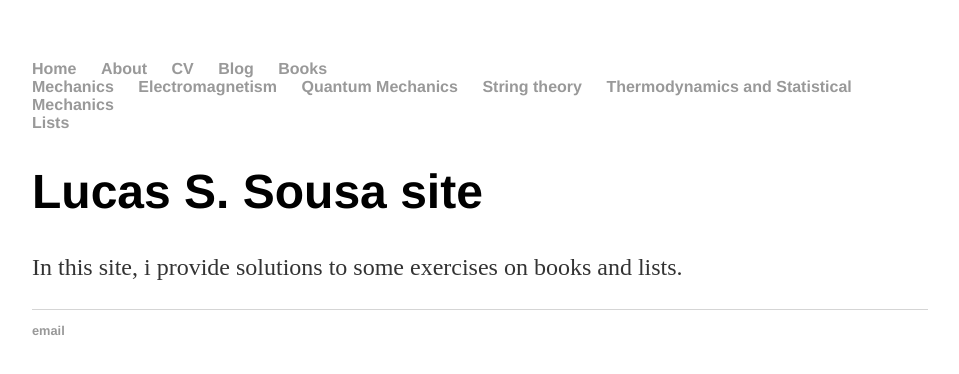
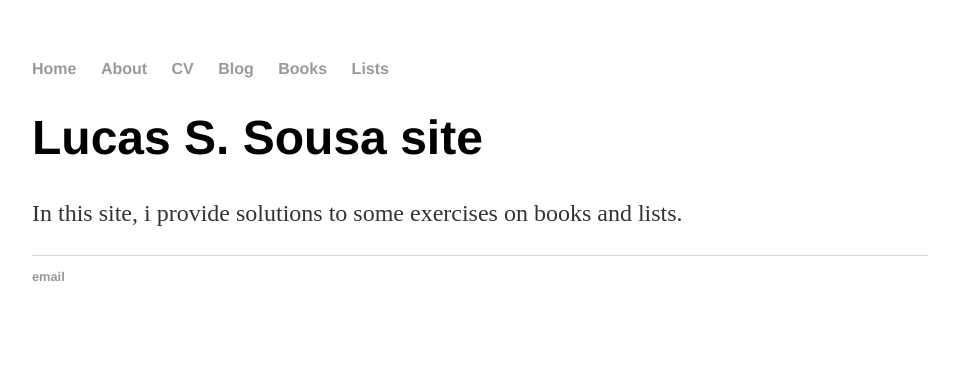
Before and after one commit to Lucas1Santos2Sousa/Lucas1Santos2Sousa.github.io, a Jekyll site: the page built from index.html, in a window 1280 px wide. Shown: the top 374 px of the page, without its empty margins (160-1119 px from the left). Built offline with Jekyll 4.4.1, drawn with Linux system fonts in a browser that asks for light colours.

Commit message:
Update default.html

```diff
--- a/_layouts/default.html
+++ b/_layouts/default.html
@@ -13,15 +13,6 @@
 	        		<li><a href="/cv">CV</a></li>
 	        		<li><a href="/blog">Blog</a></li>
 				<li><a href="/Books">Books</a></li>
-				<nav>
-					<ul>
-						<li><a href="/Books/Mechanics">Mechanics</a></li>
-						<li><a href="/Books/Electromagnetism">Electromagnetism</a></li>
-						<li><a href="/Books/Quantum mechanics">Quantum Mechanics</a></li>
-						<li><a href="/Books/String theory">String theory</a></li>
-						<li><a href="/Books/Thermodynamics and Statistical Mechanics">Thermodynamics and Statistical Mechanics</a></li>
-					</ul>
-				</nav>
 				<li><a href="/Lists">Lists</a></li>
 	    		</ul>
 			</nav>
```
